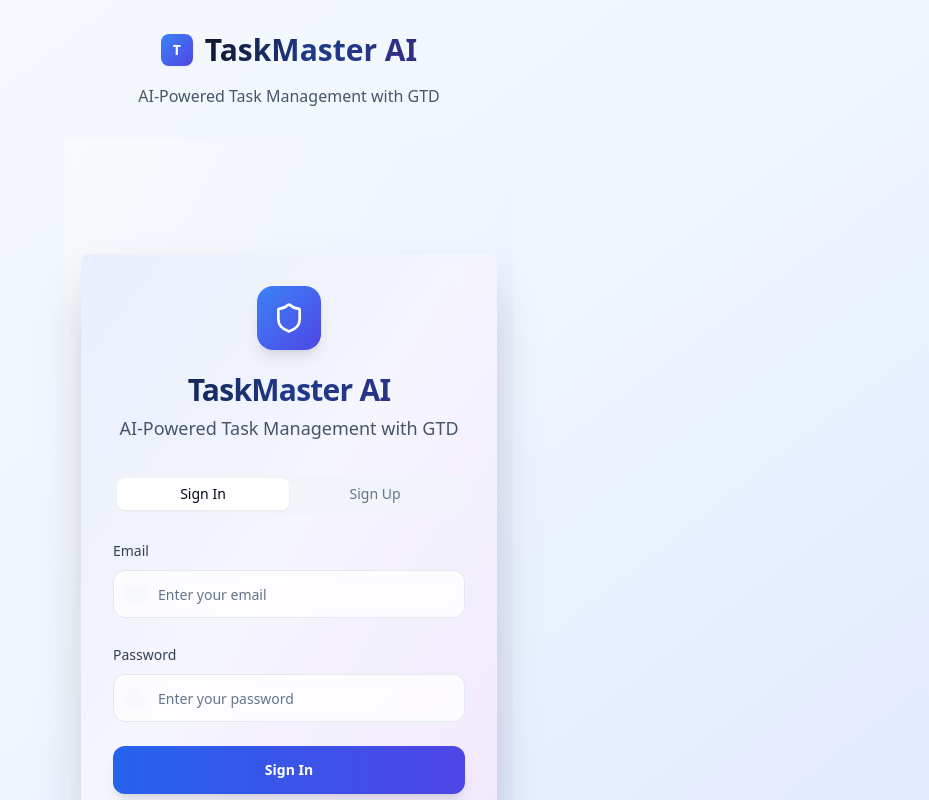
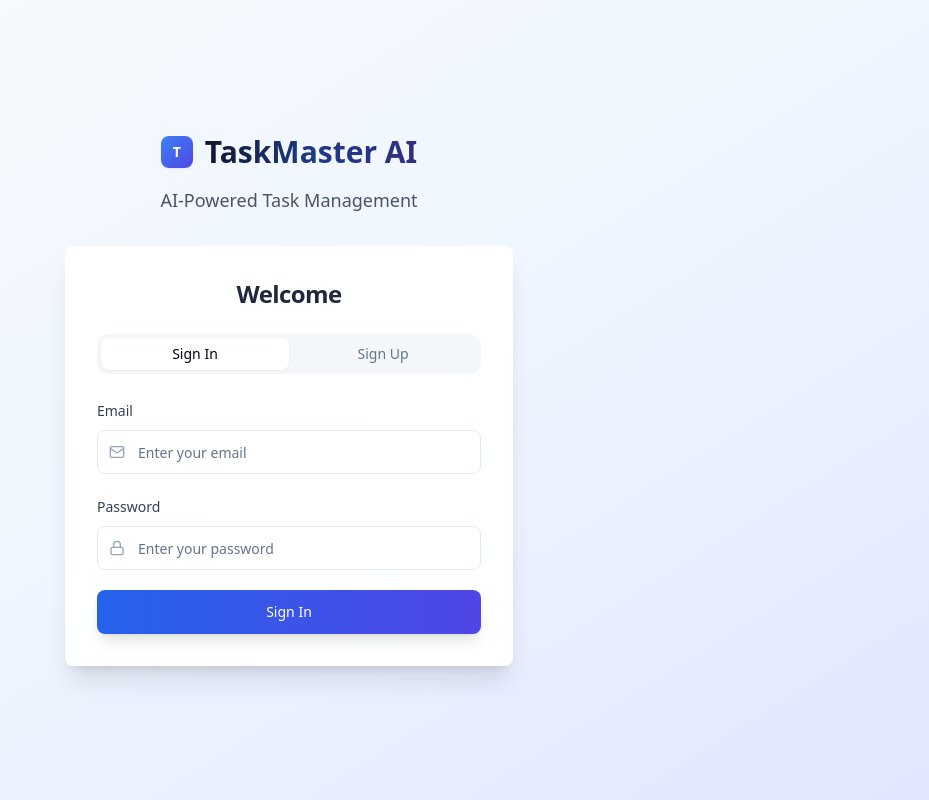
Before and after one commit to RanaRomdhane/stride-task-ai, a React (Vite) app: page / in a window 1280 px wide. Shown: the top 800 px of the page, without its empty margins (351-1280 px from the left). Built offline with nearby package versions, Linux system fonts and the light colour scheme.

Commit message:
Refactor: Improve auth form and remove demo accounts
- Improved the sign-in/sign-up forms for a more elegant look.
- Removed the demo accounts and related functionality.

```diff
--- a/src/components/AuthForm.tsx
+++ b/src/components/AuthForm.tsx
@@ -4,11 +4,11 @@ import { supabase } from "@/integrations/supabase/client";
 import { Button } from "@/components/ui/button";
 import { Input } from "@/components/ui/input";
 import { Label } from "@/components/ui/label";
-import { Card, CardContent, CardDescription, CardHeader, CardTitle } from "@/components/ui/card";
+import { Card, CardContent, CardHeader, CardTitle } from "@/components/ui/card";
 import { Tabs, TabsContent, TabsList, TabsTrigger } from "@/components/ui/tabs";
 import { Select, SelectContent, SelectItem, SelectTrigger, SelectValue } from "@/components/ui/select";
 import { toast } from "@/hooks/use-toast";
-import { Mail, Lock, User, Shield } from "lucide-react";
+import { Mail, Lock, User } from "lucide-react";
 
 interface AuthFormProps {
   onAuthSuccess: () => void;
@@ -84,21 +84,13 @@ export const AuthForm = ({ onAuthSuccess }: AuthFormProps) => {
   };
 
   return (
-    <div className="min-h-screen flex items-center justify-center bg-gradient-to-br from-slate-50 via-blue-50 to-indigo-100 p-4">
-      <Card className="w-full max-w-md bg-white/90 backdrop-blur-lg shadow-2xl border-0 overflow-hidden">
-        <div className="absolute inset-0 bg-gradient-to-br from-blue-600/10 via-indigo-600/5 to-purple-600/10"></div>
-        <CardHeader className="text-center relative z-10 pb-8 pt-8">
-          <div className="mx-auto w-16 h-16 bg-gradient-to-br from-blue-500 to-indigo-600 rounded-2xl flex items-center justify-center mb-4 shadow-lg">
-            <Shield className="w-8 h-8 text-white" />
-          </div>
-          <CardTitle className="text-3xl font-bold bg-gradient-to-r from-slate-900 via-blue-900 to-indigo-900 bg-clip-text text-transparent">
-            TaskMaster AI
+    <Card className="w-full max-w-md bg-white/95 backdrop-blur-lg shadow-xl border-0 overflow-hidden">
+      <CardHeader className="text-center pb-6 pt-8">
+        <CardTitle className="text-2xl font-semibold text-slate-800">
+          Welcome
         </CardTitle>
-          <CardDescription className="text-slate-600 text-lg">
-            AI-Powered Task Management with GTD
-          </CardDescription>
       </CardHeader>
-        <CardContent className="relative z-10 px-8 pb-8">
+      <CardContent className="px-8 pb-8">
         <Tabs defaultValue="signin" className="space-y-6">
           <TabsList className="grid w-full grid-cols-2 bg-slate-100/80 backdrop-blur-sm p-1 rounded-xl">
             <TabsTrigger
@@ -116,40 +108,40 @@ export const AuthForm = ({ onAuthSuccess }: AuthFormProps) => {
           </TabsList>
 
           <TabsContent value="signin" className="space-y-0">
-              <form onSubmit={handleSignIn} className="space-y-6">
+            <form onSubmit={handleSignIn} className="space-y-5">
               <div className="space-y-2">
-                  <Label htmlFor="signin-email" className="text-slate-700 font-medium">Email</Label>
+                <Label htmlFor="signin-email" className="text-slate-700 font-medium text-sm">Email</Label>
                 <div className="relative">
-                    <Mail className="absolute left-3 top-1/2 transform -translate-y-1/2 text-slate-400 w-5 h-5" />
+                  <Mail className="absolute left-3 top-1/2 transform -translate-y-1/2 text-slate-400 w-4 h-4" />
                   <Input
                     id="signin-email"
                     type="email"
                     value={email}
                     onChange={(e) => setEmail(e.target.value)}
                     placeholder="Enter your email"
-                      className="pl-11 h-12 bg-white/80 backdrop-blur-sm border-slate-200 focus:border-blue-500 focus:ring-blue-500/20 rounded-xl transition-all duration-200"
+                    className="pl-10 h-11 bg-white border-slate-200 focus:border-blue-500 focus:ring-blue-500/20 rounded-lg transition-all duration-200"
                     required
                   />
                 </div>
               </div>
               <div className="space-y-2">
-                  <Label htmlFor="signin-password" className="text-slate-700 font-medium">Password</Label>
+                <Label htmlFor="signin-password" className="text-slate-700 font-medium text-sm">Password</Label>
                 <div className="relative">
-                    <Lock className="absolute left-3 top-1/2 transform -translate-y-1/2 text-slate-400 w-5 h-5" />
+                  <Lock className="absolute left-3 top-1/2 transform -translate-y-1/2 text-slate-400 w-4 h-4" />
                   <Input
                     id="signin-password"
                     type="password"
                     value={password}
                     onChange={(e) => setPassword(e.target.value)}
                     placeholder="Enter your password"
-                      className="pl-11 h-12 bg-white/80 backdrop-blur-sm border-slate-200 focus:border-blue-500 focus:ring-blue-500/20 rounded-xl transition-all duration-200"
+                    className="pl-10 h-11 bg-white border-slate-200 focus:border-blue-500 focus:ring-blue-500/20 rounded-lg transition-all duration-200"
                     required
                   />
                 </div>
               </div>
               <Button
                 type="submit"
-                  className="w-full h-12 bg-gradient-to-r from-blue-600 to-indigo-600 hover:from-blue-700 hover:to-indigo-700 text-white font-semibold rounded-xl shadow-lg hover:shadow-xl transition-all duration-200 transform hover:scale-[1.02]"
+                className="w-full h-11 bg-gradient-to-r from-blue-600 to-indigo-600 hover:from-blue-700 hover:to-indigo-700 text-white font-medium rounded-lg shadow-lg hover:shadow-xl transition-all duration-200"
                 disabled={loading}
               >
                 {loading ? "Signing in..." : "Sign In"}
@@ -158,59 +150,59 @@ export const AuthForm = ({ onAuthSuccess }: AuthFormProps) => {
           </TabsContent>
 
           <TabsContent value="signup" className="space-y-0">
-              <form onSubmit={handleSignUp} className="space-y-6">
+            <form onSubmit={handleSignUp} className="space-y-5">
               <div className="space-y-2">
-                  <Label htmlFor="signup-name" className="text-slate-700 font-medium">Full Name</Label>
+                <Label htmlFor="signup-name" className="text-slate-700 font-medium text-sm">Full Name</Label>
                 <div className="relative">
-                    <User className="absolute left-3 top-1/2 transform -translate-y-1/2 text-slate-400 w-5 h-5" />
+                  <User className="absolute left-3 top-1/2 transform -translate-y-1/2 text-slate-400 w-4 h-4" />
                   <Input
                     id="signup-name"
                     type="text"
                     value={fullName}
                     onChange={(e) => setFullName(e.target.value)}
                     placeholder="Enter your full name"
-                      className="pl-11 h-12 bg-white/80 backdrop-blur-sm border-slate-200 focus:border-blue-500 focus:ring-blue-500/20 rounded-xl transition-all duration-200"
+                    className="pl-10 h-11 bg-white border-slate-200 focus:border-blue-500 focus:ring-blue-500/20 rounded-lg transition-all duration-200"
                     required
                   />
                 </div>
               </div>
               <div className="space-y-2">
-                  <Label htmlFor="signup-email" className="text-slate-700 font-medium">Email</Label>
+                <Label htmlFor="signup-email" className="text-slate-700 font-medium text-sm">Email</Label>
                 <div className="relative">
-                    <Mail className="absolute left-3 top-1/2 transform -translate-y-1/2 text-slate-400 w-5 h-5" />
+                  <Mail className="absolute left-3 top-1/2 transform -translate-y-1/2 text-slate-400 w-4 h-4" />
                   <Input
                     id="signup-email"
                     type="email"
                     value={email}
                     onChange={(e) => setEmail(e.target.value)}
                     placeholder="Enter your email"
-                      className="pl-11 h-12 bg-white/80 backdrop-blur-sm border-slate-200 focus:border-blue-500 focus:ring-blue-500/20 rounded-xl transition-all duration-200"
+                    className="pl-10 h-11 bg-white border-slate-200 focus:border-blue-500 focus:ring-blue-500/20 rounded-lg transition-all duration-200"
                     required
                   />
                 </div>
               </div>
               <div className="space-y-2">
-                  <Label htmlFor="signup-password" className="text-slate-700 font-medium">Password</Label>
+                <Label htmlFor="signup-password" className="text-slate-700 font-medium text-sm">Password</Label>
                 <div className="relative">
-                    <Lock className="absolute left-3 top-1/2 transform -translate-y-1/2 text-slate-400 w-5 h-5" />
+                  <Lock className="absolute left-3 top-1/2 transform -translate-y-1/2 text-slate-400 w-4 h-4" />
                   <Input
                     id="signup-password"
                     type="password"
                     value={password}
                     onChange={(e) => setPassword(e.target.value)}
                     placeholder="Create a password"
-                      className="pl-11 h-12 bg-white/80 backdrop-blur-sm border-slate-200 focus:border-blue-500 focus:ring-blue-500/20 rounded-xl transition-all duration-200"
+                    className="pl-10 h-11 bg-white border-slate-200 focus:border-blue-500 focus:ring-blue-500/20 rounded-lg transition-all duration-200"
                     required
                   />
                 </div>
               </div>
               <div className="space-y-2">
-                  <Label htmlFor="role-select" className="text-slate-700 font-medium">Role</Label>
+                <Label htmlFor="role-select" className="text-slate-700 font-medium text-sm">Role</Label>
                 <Select value={role} onValueChange={setRole} required>
-                    <SelectTrigger className="h-12 bg-white/80 backdrop-blur-sm border-slate-200 focus:border-blue-500 focus:ring-blue-500/20 rounded-xl transition-all duration-200">
+                  <SelectTrigger className="h-11 bg-white border-slate-200 focus:border-blue-500 focus:ring-blue-500/20 rounded-lg transition-all duration-200">
                     <SelectValue placeholder="Select your role" />
                   </SelectTrigger>
-                    <SelectContent className="bg-white/95 backdrop-blur-sm border-slate-200 rounded-xl">
+                  <SelectContent className="bg-white border-slate-200 rounded-lg">
                     <SelectItem value="admin" className="rounded-lg">Admin</SelectItem>
                     <SelectItem value="sub_admin" className="rounded-lg">Sub Admin</SelectItem>
                     <SelectItem value="employee" className="rounded-lg">Employee</SelectItem>
@@ -219,7 +211,7 @@ export const AuthForm = ({ onAuthSuccess }: AuthFormProps) => {
               </div>
               <Button
                 type="submit"
-                  className="w-full h-12 bg-gradient-to-r from-green-600 to-emerald-600 hover:from-green-700 hover:to-emerald-700 text-white font-semibold rounded-xl shadow-lg hover:shadow-xl transition-all duration-200 transform hover:scale-[1.02]"
+                className="w-full h-11 bg-gradient-to-r from-green-600 to-emerald-600 hover:from-green-700 hover:to-emerald-700 text-white font-medium rounded-lg shadow-lg hover:shadow-xl transition-all duration-200"
                 disabled={loading}
               >
                 {loading ? "Creating account..." : "Create Account"}
@@ -229,6 +221,5 @@ export const AuthForm = ({ onAuthSuccess }: AuthFormProps) => {
         </Tabs>
       </CardContent>
     </Card>
-    </div>
   );
 };
--- a/src/components/DemoAccountsPanel.tsx
+++ /dev/null
@@ -1,124 +0,0 @@
-
-import { useState } from "react";
-import { supabase } from "@/integrations/supabase/client";
-import { Button } from "@/components/ui/button";
-import { Card, CardContent, CardDescription, CardHeader, CardTitle } from "@/components/ui/card";
-import { Badge } from "@/components/ui/badge";
-import { Users, Crown, Shield, User } from "lucide-react";
-import { toast } from "@/hooks/use-toast";
-
-interface DemoAccount {
-  email: string;
-  password: string;
-  role: string;
-  description: string;
-  icon: React.ReactNode;
-}
-
-const demoAccounts: DemoAccount[] = [
-  {
-    email: "admin@taskmaster.ai",
-    password: "Admin123!",
-    role: "Admin",
-    description: "Full system access, user management, all features",
-    icon: <Crown className="h-4 w-4 text-yellow-500" />
-  },
-  {
-    email: "subadmin@taskmaster.ai",
-    password: "SubAdmin123!",
-    role: "Sub-Admin",
-    description: "Department management, limited admin features",
-    icon: <Shield className="h-4 w-4 text-blue-500" />
-  },
-  {
-    email: "employee@taskmaster.ai",
-    password: "Employee123!",
-    role: "Employee",
-    description: "Standard user access, task management",
-    icon: <User className="h-4 w-4 text-green-500" />
-  }
-];
-
-export const DemoAccountsPanel = () => {
-  const [loading, setLoading] = useState<string | null>(null);
-
-  const handleSignIn = async (account: DemoAccount) => {
-    setLoading(account.email);
-    try {
-      const { error } = await supabase.auth.signInWithPassword({
-        email: account.email,
-        password: account.password,
-      });
-
-      if (error) throw error;
-
-      toast({
-        title: "Signed in successfully!",
-        description: `Welcome back, ${account.role}!`,
-      });
-    } catch (error: any) {
-      toast({
-        title: "Sign in failed",
-        description: error.message,
-        variant: "destructive",
-      });
-    } finally {
-      setLoading(null);
-    }
-  };
-
-  return (
-    <Card className="w-full max-w-2xl mx-auto bg-white/80 backdrop-blur-sm">
-      <CardHeader className="text-center">
-        <div className="flex items-center justify-center gap-2 mb-2">
-          <Users className="h-6 w-6 text-blue-500" />
-          <CardTitle className="text-xl">Demo Accounts</CardTitle>
-        </div>
-        <CardDescription>
-          Try different role-based dashboards with these pre-configured accounts
-        </CardDescription>
-      </CardHeader>
-      <CardContent className="space-y-4">
-        {demoAccounts.map((account) => (
-          <div
-            key={account.email}
-            className="flex items-center justify-between p-4 border border-slate-200 rounded-lg hover:bg-slate-50 transition-colors"
-          >
-            <div className="flex items-center gap-3">
-              {account.icon}
-              <div>
-                <div className="flex items-center gap-2 mb-1">
-                  <h3 className="font-medium text-slate-900">{account.email}</h3>
-                  <Badge variant="outline" className="text-xs">
-                    {account.role}
-                  </Badge>
-                </div>
-                <p className="text-sm text-slate-600">{account.description}</p>
-                <p className="text-xs text-slate-500 mt-1">
-                  Password: <code className="bg-slate-100 px-1 rounded">{account.password}</code>
-                </p>
-              </div>
-            </div>
-
-            <Button
-              onClick={() => handleSignIn(account)}
-              disabled={loading === account.email}
-              className="ml-4"
-            >
-              {loading === account.email ? "Signing in..." : "Sign In"}
-            </Button>
-          </div>
-        ))}
-
-        <div className="mt-6 p-4 bg-blue-50 border border-blue-200 rounded-lg">
-          <h4 className="font-medium text-blue-900 mb-2">Role Differences:</h4>
-          <ul className="text-sm text-blue-800 space-y-1">
-            <li>• <strong>Admin:</strong> Access to admin panel, user management, all analytics</li>
-            <li>• <strong>Sub-Admin:</strong> Department-level management, limited admin features</li>
-            <li>• <strong>Employee:</strong> Personal task management, basic analytics</li>
-          </ul>
-        </div>
-      </CardContent>
-    </Card>
-  );
-};
--- a/src/pages/Index.tsx
+++ b/src/pages/Index.tsx
@@ -89,8 +89,8 @@ const Index = () => {
 
   if (!user) {
     return (
-      <div className="min-h-screen bg-gradient-to-br from-slate-50 via-blue-50 to-indigo-100">
-        <div className="container mx-auto px-4 py-8">
+      <div className="min-h-screen bg-gradient-to-br from-slate-50 via-blue-50 to-indigo-100 flex items-center justify-center p-4">
+        <div className="w-full max-w-md">
           <div className="text-center mb-8">
             <div className="flex items-center justify-center gap-3 mb-4">
               <Logo />
@@ -98,16 +98,12 @@ const Index = () => {
                 TaskMaster AI
               </h1>
             </div>
-            <p className="text-slate-600 mb-8">
-              AI-Powered Task Management with GTD
+            <p className="text-slate-600 text-lg">
+              AI-Powered Task Management
             </p>
           </div>
 
-          <div className="flex justify-center">
-            <div className="max-w-md w-full">
-              <AuthForm onAuthSuccess={handleAuthSuccess} />
-            </div>
-          </div>
+          <AuthForm onAuthSuccess={handleAuthSuccess} />
         </div>
       </div>
     );
```
Lines whose indentation alone changed are shown as unchanged.
